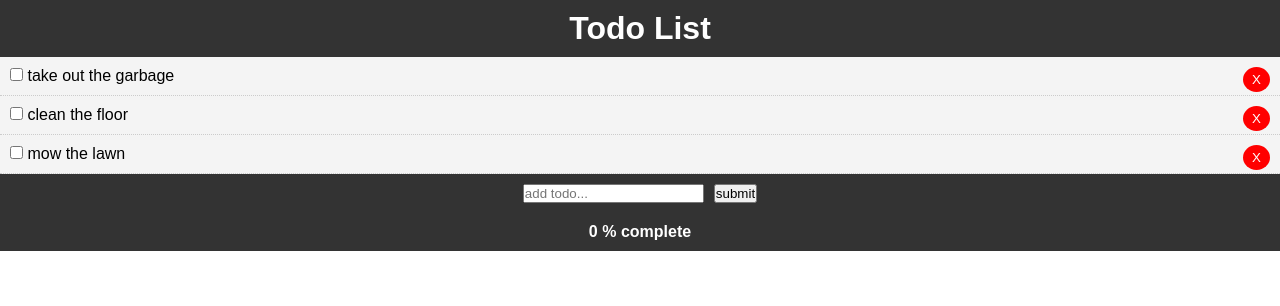
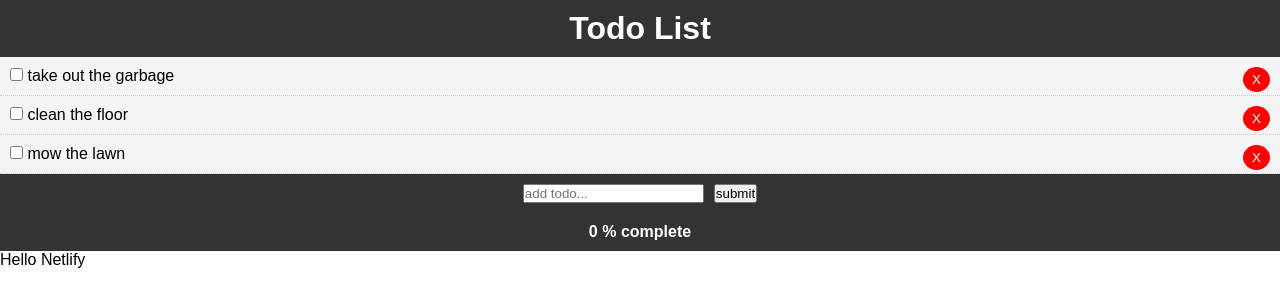
Before and after one commit to chs242/cli-practice, a Vue app: page / in a window 1280 px wide. Shown: the top 306 px of the page. Built offline with nearby package versions, Linux system fonts and the light colour scheme.

Commit message:
testing netlify automatic deployment

```diff
--- a/src/App.vue
+++ b/src/App.vue
@@ -4,6 +4,7 @@
     <Todos :todos="todos" v-on:del-todo="deleteTodo" />
     <AddTodo v-on:add-todo="addTodo" />
     <Percentage :todos="todos" />
+    <p>Hello Netlify</p>
   </div>
 </template>
 
```
